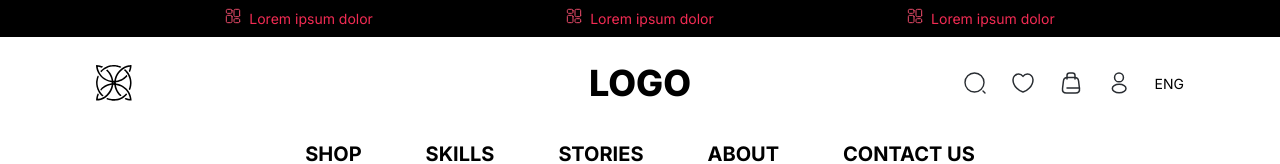
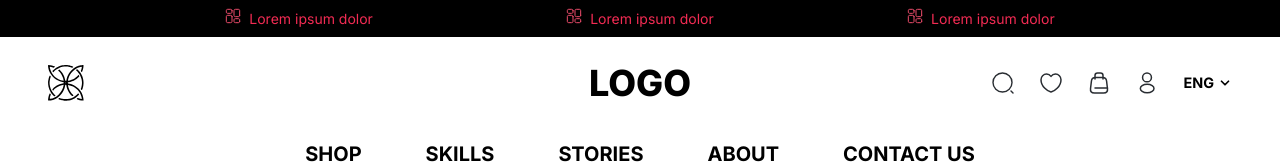
Before and after one commit to ankitbareth-dev/Appscrip-task-ankit-bareth, a Next.js app: page / in a window 1280 px wide. Shown: the top 164 px of the page. Built offline with nearby package versions, Linux system fonts and the light colour scheme.

Commit message:
feat(header): add down arrow and reduce left and right margin in logo section

```diff
--- a/components/header/LogoSection.module.css
+++ b/components/header/LogoSection.module.css
@@ -44,18 +44,33 @@
   cursor: pointer;
 }
 
+.langWrapper {
+  display: flex;
+  align-items: center;
+  gap: 0.25rem;
+  cursor: pointer;
+}
+
 .lang {
-  font-size: 0.875rem;
+  font-size: 0.9rem;
+  font-weight: bold;
   color: var(--color-text-primary);
-  cursor: pointer;
+  line-height: 1;
+}
+
+.arrow {
+  display: block;
+  color: var(--color-text-primary);
 }
 
 .hideMobile {
   display: none;
 }
+
 .hideMobileBlock {
   display: none;
 }
+
 .hideTablet {
   display: flex;
 }
@@ -81,11 +96,11 @@
 
 @media (min-width: 1024px) {
   .hideMobileBlock {
-    display: block;
+    display: flex;
   }
 
   .wrapper {
-    padding: 0.75rem 6rem;
+    padding: 0.75rem 3rem;
     margin-top: 1rem;
   }
 
@@ -106,4 +121,9 @@
     width: 2.25rem;
     height: 2.25rem;
   }
+
+  .arrow {
+    width: 14px;
+    height: 14px;
+  }
 }
--- a/components/header/LogoSection.tsx
+++ b/components/header/LogoSection.tsx
@@ -47,7 +47,6 @@ export default function LogoSection() {
           width={24}
           height={24}
         />
-
         <Image
           className={`${styles.icon} ${styles.hideMobile}`}
           src="/profile.svg"
@@ -55,7 +54,26 @@ export default function LogoSection() {
           width={24}
           height={24}
         />
-        <div className={`${styles.lang} ${styles.hideMobileBlock}`}>ENG</div>
+        <div className={`${styles.langWrapper} ${styles.hideMobileBlock}`}>
+          <span className={styles.lang}>ENG</span>
+          <svg
+            className={styles.arrow}
+            width="12"
+            height="12"
+            viewBox="0 0 12 12"
+            fill="none"
+            xmlns="http://www.w3.org/2000/svg"
+            aria-hidden="true"
+          >
+            <path
+              d="M3 4.5L6 7.5L9 4.5"
+              stroke="currentColor"
+              strokeWidth="1.5"
+              strokeLinecap="round"
+              strokeLinejoin="round"
+            />
+          </svg>
+        </div>
       </div>
     </div>
   );
```
